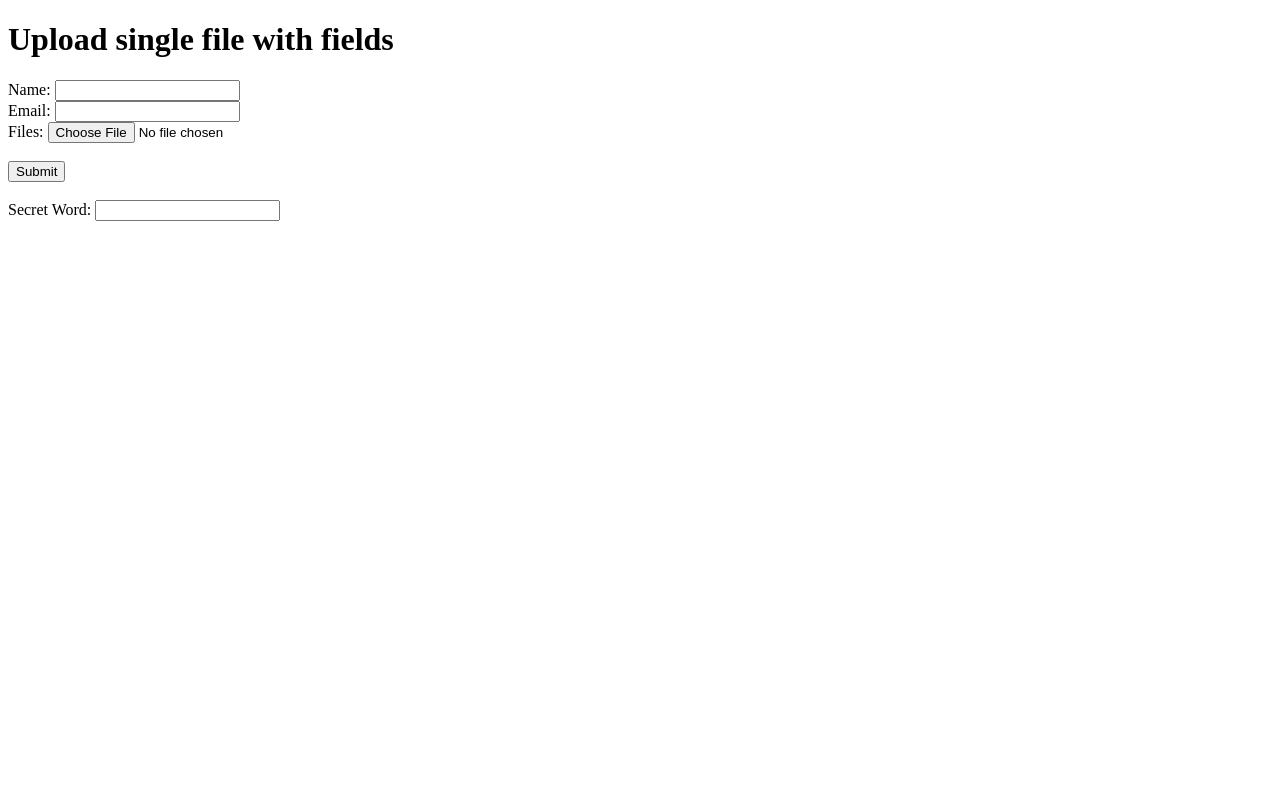
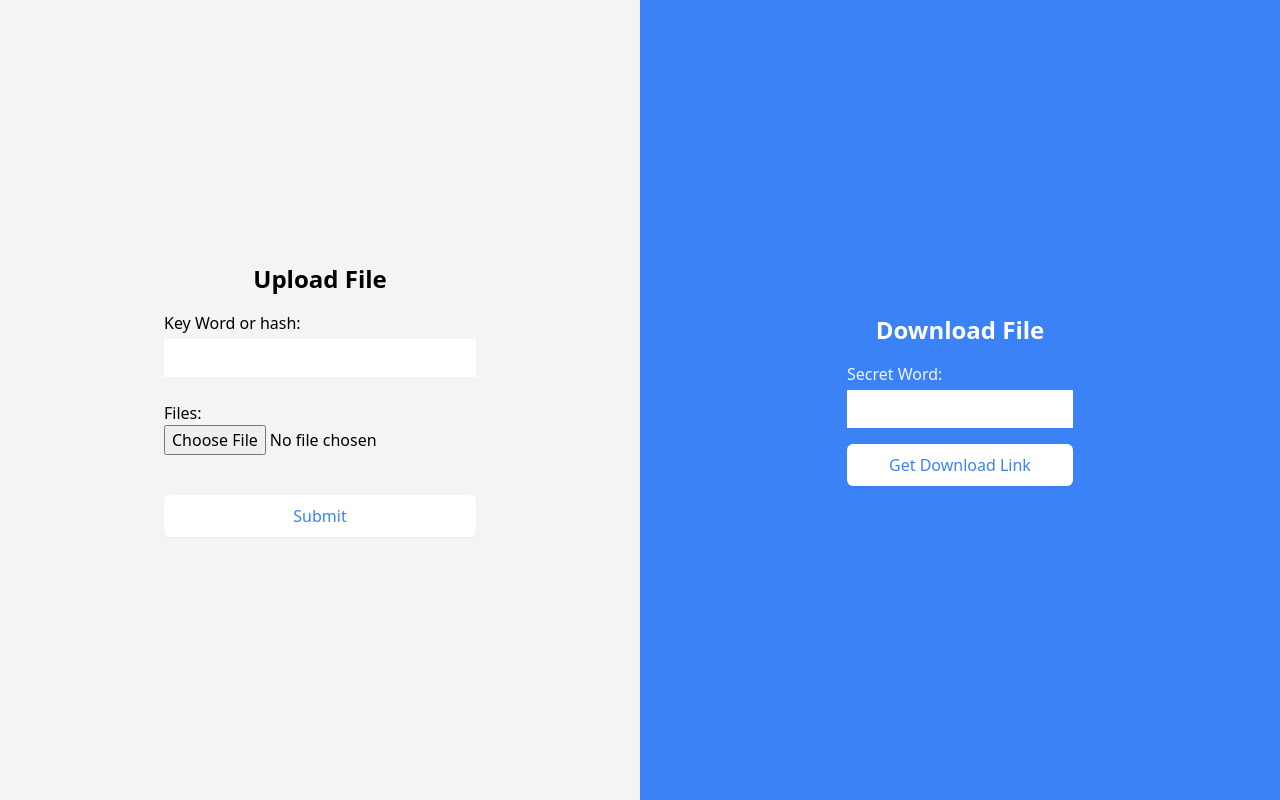
Before and after one commit to Mariovlv/chickenfile, a plain HTML site: page public/index.html in a window 1280 px wide. Drawn offline with nearby package versions, Linux system fonts and the light colour scheme.

Commit message:
hashing file, improve html

```diff
--- a/public/index.html
+++ b/public/index.html
@@ -2,20 +2,63 @@
 <html lang="en">
   <head>
     <meta charset="utf-8" />
-    <title>Single file upload</title>
+    <title>Single File Upload</title>
+    <script src="https://cdn.tailwindcss.com"></script>
   </head>
   <body>
-    <h1>Upload single file with fields</h1>
+    <main
+      class="grid sm:grid-cols-2 grid-cols-1 items-center justify-center h-screen bg-gray-100"
+    >
+      <section class="flex flex-col justify-center items-center h-full p-6">
+        <h2 class="text-2xl font-semibold mb-4">Upload File</h2>
+        <form action="/upload" method="post" enctype="multipart/form-data">
+          <label for="keyword">Key Word or hash:</label><br />
+          <input
+            class="mt-1 block w-full px-3 py-2 border-b-2 border-white focus:outline-none focus:border-blue-300 sm:text-sm text-blue-500"
+            type="text"
+            id="keyword"
+            name="keyword"
+            required
+          />
+          <br />
 
-    <form action="/upload" method="post" enctype="multipart/form-data">
-      Name: <input type="text" name="name" /><br />
-      Email: <input type="email" name="email" /><br />
-      Files: <input type="file" name="file" /><br /><br />
-      <input type="submit" value="Submit" />
-    </form>
-    <br />
-    <form action="/download" method="post">
-      Secret Word: <input type="text" name="word" /><br />
-    </form>
+          <label for="file">Files:</label><br />
+          <input type="file" id="file" name="file" required /><br /><br />
+
+          <button
+            type="submit"
+            class="mt-4 w-full bg-white text-blue-500 py-2 px-4 border border-transparent rounded-md shadow-sm hover:bg-blue-100 focus:outline-none focus:ring-2 focus:ring-blue-500 focus:ring-offset-2 focus:ring-offset-gray-100"
+            value="Submit"
+          >
+            Submit
+          </button>
+        </form>
+      </section>
+
+      <section
+        class="flex flex-col items-center justify-center text-white bg-blue-500 h-full p-6"
+      >
+        <h2 class="text-2xl font-semibold mb-4">Download File</h2>
+        <form action="/download" method="post">
+          <div>
+            <label for="word" class="block text-gray-100">Secret Word:</label>
+            <input
+              type="text"
+              id="word"
+              name="word"
+              required
+              class="mt-1 block w-full px-3 py-2 border-b-2 border-white focus:outline-none focus:border-blue-300 sm:text-sm text-blue-500"
+            />
+          </div>
+
+          <button
+            type="submit"
+            class="mt-4 w-full bg-white text-blue-500 py-2 px-4 border border-transparent rounded-md shadow-sm hover:bg-blue-100 focus:outline-none focus:ring-2 focus:ring-blue-500 focus:ring-offset-2 focus:ring-offset-gray-100"
+          >
+            Get Download Link
+          </button>
+        </form>
+      </section>
+    </main>
   </body>
 </html>
```
Also changed, not shown: 1 other file.
